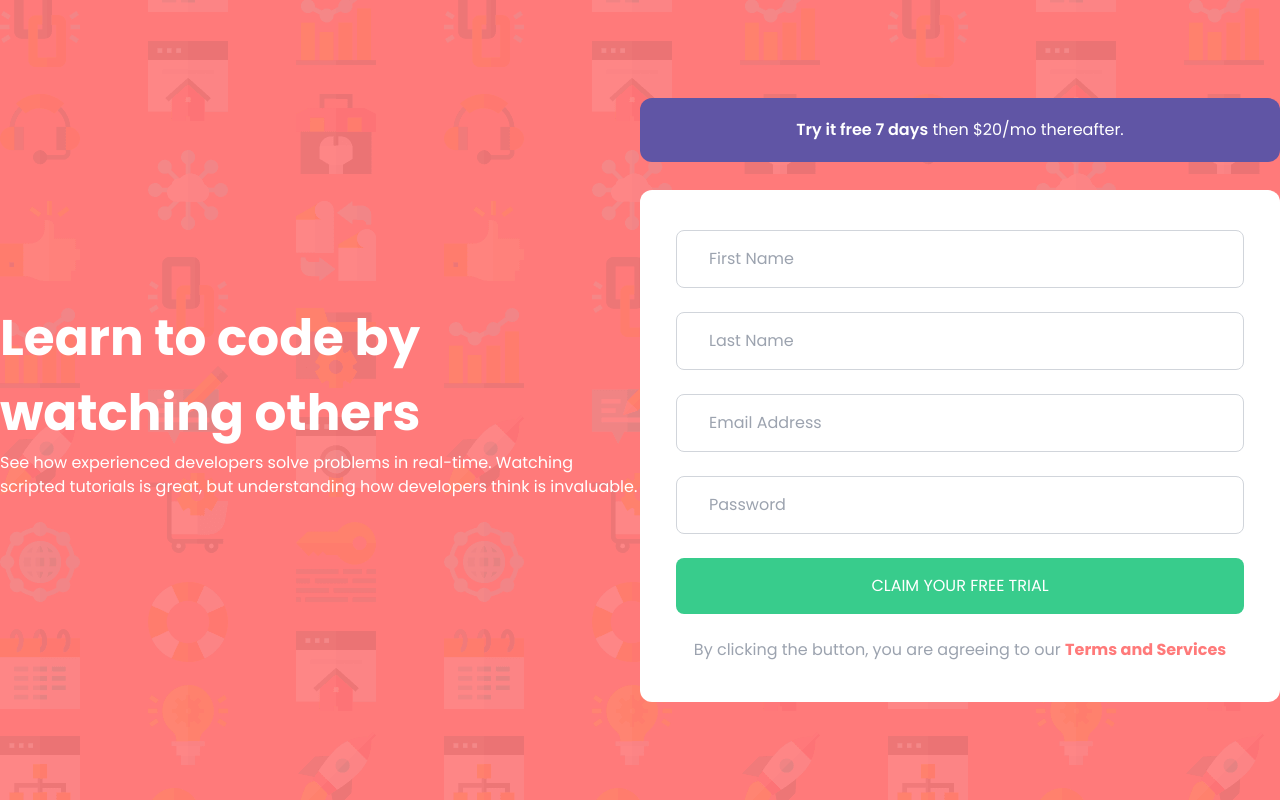
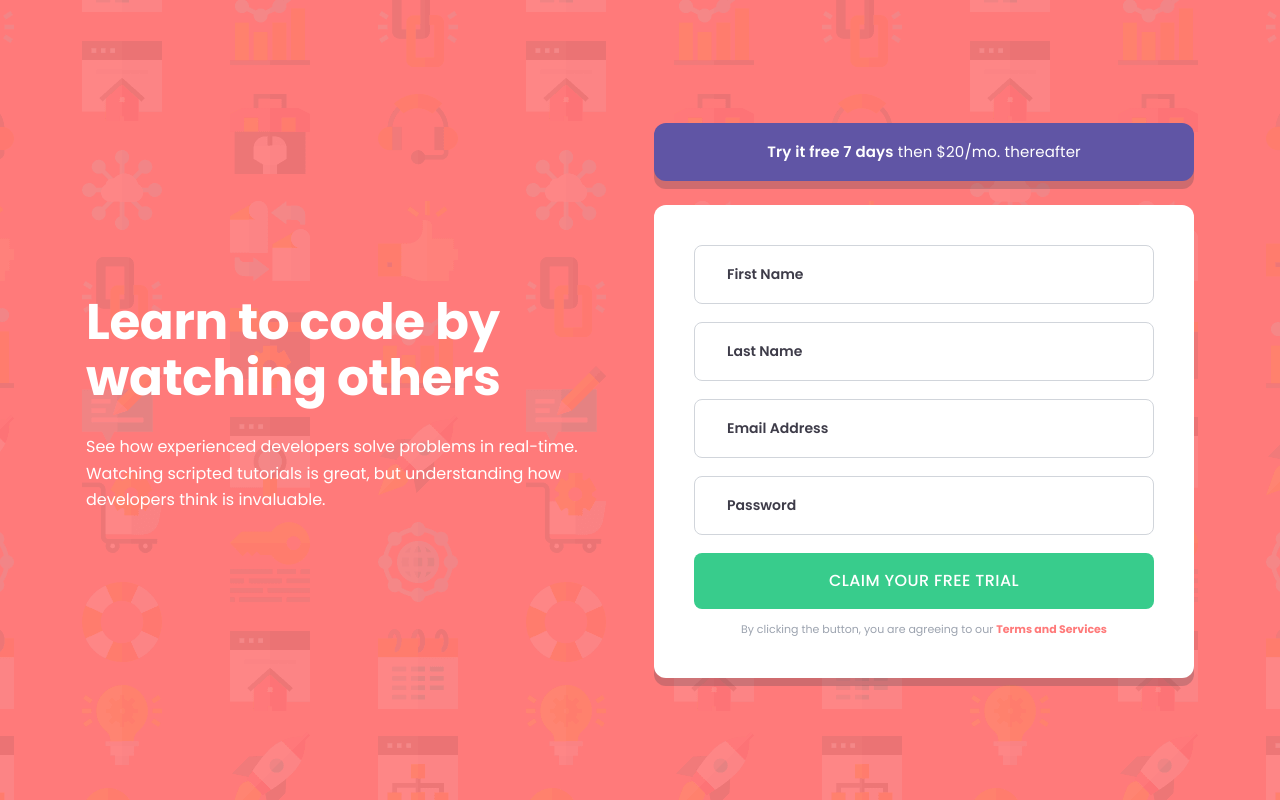
Before and after one commit to j-0-n-e-z/intro-sign-up, a React (Vite) app: page / in a window 1280 px wide. Built offline with nearby package versions, Linux system fonts and the light colour scheme.

Commit message:
complete styling desktop without form

```diff
--- a/src/App.tsx
+++ b/src/App.tsx
@@ -1,30 +1,45 @@
 export default function App() {
 	return (
-		<main className='font-[Poppins] w-full h-screen grid place-items-center bg-red bg-desktop bg-no-repeat'>
-			<section className='flex'>
-				<div className='w-1/2 flex flex-col justify-center'>
-					<h2 className='text-white text-[50px] font-bold'>
+		<main className='font-[Poppins] w-full h-screen grid place-items-center bg-red bg-desktop bg-no-repeat bg-center'>
+			<section className='flex gap-x-7'>
+				<div className='w-[540px] grid content-center gap-y-7 mt-2'>
+					<h2 className='text-white text-[50px] font-bold leading-[3.5rem] -tracking-[0.025rem]'>
 						Learn to code by watching others
 					</h2>
-					<p className='text-white'>
+					<p className='text-white leading-[1.65rem]'>
 						See how experienced developers solve problems in real-time. Watching
 						scripted tutorials is great, but understanding how developers think
 						is invaluable.
 					</p>
 				</div>
-				<div className='w-1/2 space-y-7'>
-					<div className="bg-blue px-4 py-5 rounded-xl text-center">
+				<div className='w-[540px] space-y-6'>
+					<div className='bg-blue px-4 py-[18px] text-[15px] rounded-xl text-center shadow-grayishBlue tracking-[0.01rem]'>
 						<span className='font-semibold text-white'>Try it free 7 days</span>
-						<span className='text-white'> then $20/mo thereafter.</span>
+						<span className='text-white'> then $20/mo. thereafter</span>
 					</div>
-					<form className='flex flex-col gap-y-6 bg-white px-9 py-10 rounded-xl'>
-						<input className='form-input' type='text' placeholder='First Name' />
+					<form className='flex flex-col gap-y-[18px] bg-white p-10 rounded-xl shadow-grayishBlue'>
+						<input
+							className='form-input'
+							type='text'
+							placeholder='First Name'
+						/>
 						<input className='form-input' type='text' placeholder='Last Name' />
-						<input className='form-input' type='email' placeholder='Email Address' />
-						<input className='form-input' type='password' placeholder='Password' />
-						<button className="uppercase py-4 text-center bg-green rounded-lg text-white">Claim your free trial</button>
-						<span className="text-gray-400 text-center">
-							By clicking the button, you are agreeing to our <span className="text-red font-bold">Terms and Services</span>
+						<input
+							className='form-input'
+							type='email'
+							placeholder='Email Address'
+						/>
+						<input
+							className='form-input'
+							type='password'
+							placeholder='Password'
+						/>
+						<button className='uppercase py-4 text-center bg-green hover:bg-green/80 transition rounded-lg text-white font-medium tracking-wide focus:ring-2 focus:ring-blue outline-none'>
+							Claim your free trial
+						</button>
+						<span className='text-gray-400 text-center text-[11px] -mt-[6px]'>
+							By clicking the button, you are agreeing to our{' '}
+							<span className='text-red font-bold'>Terms and Services</span>
 						</span>
 					</form>
 				</div>
--- a/src/index.css
+++ b/src/index.css
@@ -5,7 +5,7 @@
 @tailwind utilities;
 
 @layer components {
-  .form-input {
-    @apply px-8 py-4 border-[1px] border-gray-300 rounded-lg;
-  }
+	.form-input {
+		@apply text-[14px] px-8 py-[18px] border-[1px] border-gray-300 rounded-lg placeholder:text-dark-blue placeholder:font-semibold font-semibold outline-none focus:border-blue;
+	}
 }
--- a/tailwind.config.js
+++ b/tailwind.config.js
@@ -12,7 +12,10 @@ export default {
       },
       backgroundImage: {
         desktop: 'url(/assets/images/bg-intro-desktop.png)'
-      }
+			},
+			boxShadow: {
+				grayishBlue: '0 8px 0 0 #3e3c493f'
+			}
 		}
 	},
 	plugins: []
```
